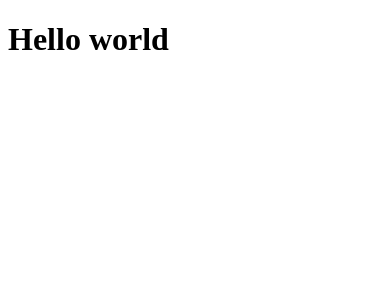
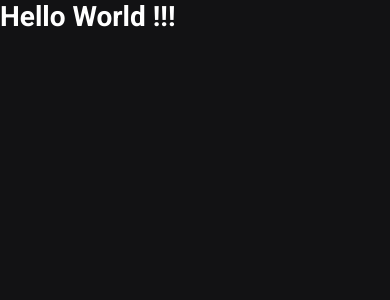
Before and after one commit to Cr-collab/ig.news_Jsx, a Next.js app: page / in a window 390 px wide. Shown: the top 300 px of the page. Built offline with nearby package versions, Linux system fonts and the light colour scheme.

Commit message:
alterções feitas decorrente do nosso estilo global

```diff
--- a/package.json
+++ b/package.json
@@ -11,7 +11,8 @@
   "dependencies": {
     "next": "11.1.2",
     "react": "17.0.2",
-    "react-dom": "17.0.2"
+    "react-dom": "17.0.2",
+    "sass": "^1.42.1"
   },
   "devDependencies": {
     "eslint": "8.0.0",
--- a/src/pages/_app.js
+++ /dev/null
@@ -1,5 +0,0 @@
-function MyApp({ Component, pageProps }) {
-  return <Component {...pageProps} />
-}
-
-export default MyApp
--- a/src/pages/index.js
+++ /dev/null
@@ -1,3 +0,0 @@
-export default function Home() {
-  return <h1>Hello world</h1>
-}
--- /dev/null
+++ b/src/pages/index.jsx
@@ -0,0 +1,15 @@
+import Head from 'next/head'
+import { Fragment } from 'react'
+
+export default function Home() {
+  return (
+    <Fragment>
+       <Head>
+        <title>Inico | ig.news</title>
+      </Head>
+      <h1 >
+        Hello <span> World !!! </span>
+      </h1>
+    </Fragment>
+  )
+}
--- /dev/null
+++ b/src/styles/global.scss
@@ -0,0 +1,49 @@
+* {
+  margin: 0;
+  padding: 0;
+  box-sizing: border-box;
+}
+
+:root {
+   --white : #FFFFFF;
+
+   --gray-100: #e1e1e6;
+   --gray-300: #a8a8b3;
+   --gray-900: #121214;
+
+   --cyan-500: #61dafb;
+   --yellow-500: #eba417;
+}
+
+
+@media (max-width: 1080px) {
+   html{
+     font-size: 93.75%;
+   }
+}
+
+@media (max-width: 720px) {
+  html{
+    font-size: 87.5%;
+  }
+}
+
+body {
+    background-color: var(--gray-900);
+    color: var(--white);
+}
+
+
+body , input, textarea, select, button {
+  font: 400 1rem "Roboto", sans-serif;
+}
+
+
+button {
+  cursor: pointer;
+}
+
+a {
+  color: inherit;
+  text-decoration: none;
+}
```
Also changed, not shown: 1 other file (tests, documents, lock files or other folders).
